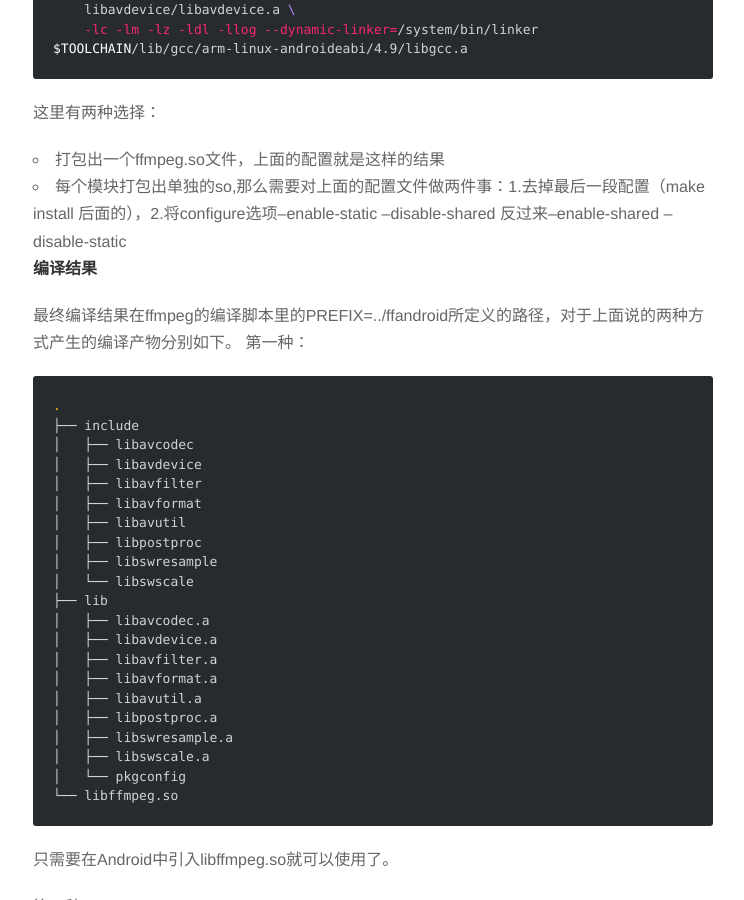
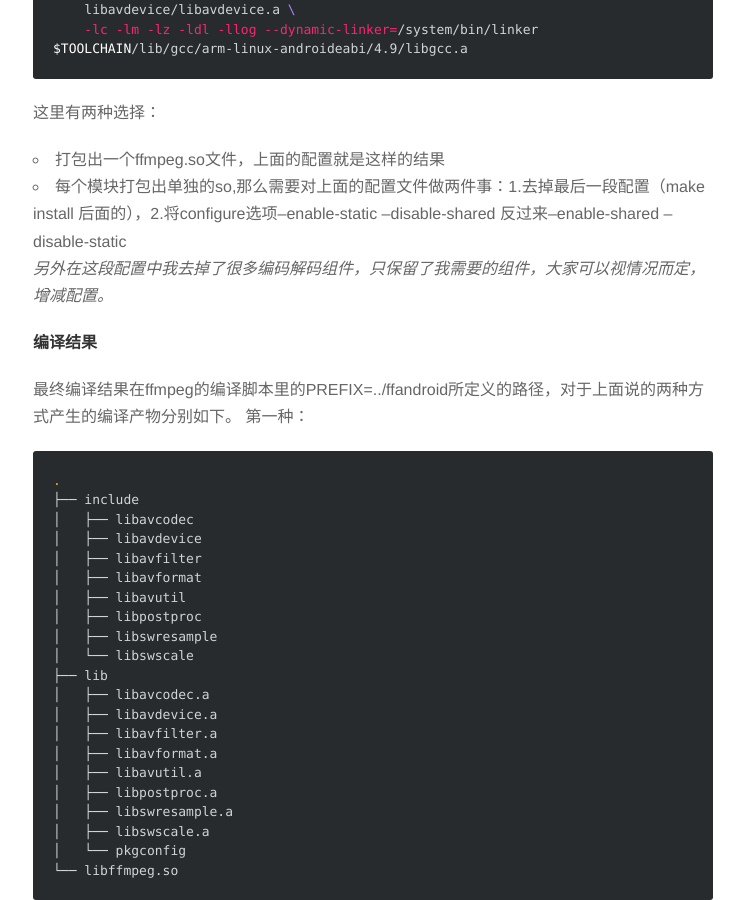
Before and after one commit to junyuecao/junyuecao.github.io, a Jekyll site: the page built from _posts/2016-05-26-build-ffmpeg-for-android-with-x264.md, in a window 1280 px wide and 900 px high, scrolled down 4375 px. Shown: the whole window, without its empty margins (267-1011 px from the left). Built offline with Jekyll 4.4.1, drawn with Linux system fonts in a browser that asks for light colours; nearby versions of some CDN libraries; comment, search, counter and statistics services are not loaded.

Commit message:
add post

```diff
--- a/_posts/2016-05-26-build-ffmpeg-for-android-with-x264.md
+++ b/_posts/2016-05-26-build-ffmpeg-for-android-with-x264.md
@@ -204,6 +204,8 @@ $TOOLCHAIN/bin/arm-linux-androideabi-ld -rpath-link=$PLATFORM/usr/lib -L$PLATFOR
  1. 打包出一个ffmpeg.so文件，上面的配置就是这样的结果
  2. 每个模块打包出单独的so,那么需要对上面的配置文件做两件事：1.去掉最后一段配置（make install 后面的），2.将configure选项--enable-static  --disable-shared 反过来--enable-shared  --disable-static
 
+*另外在这段配置中我去掉了很多编码解码组件，只保留了我需要的组件，大家可以视情况而定，增减配置。*
+
 #### 编译结果
 最终编译结果在ffmpeg的编译脚本里的`PREFIX=../ffandroid`所定义的路径，对于上面说的两种方式产生的编译产物分别如下。
 第一种：
```
